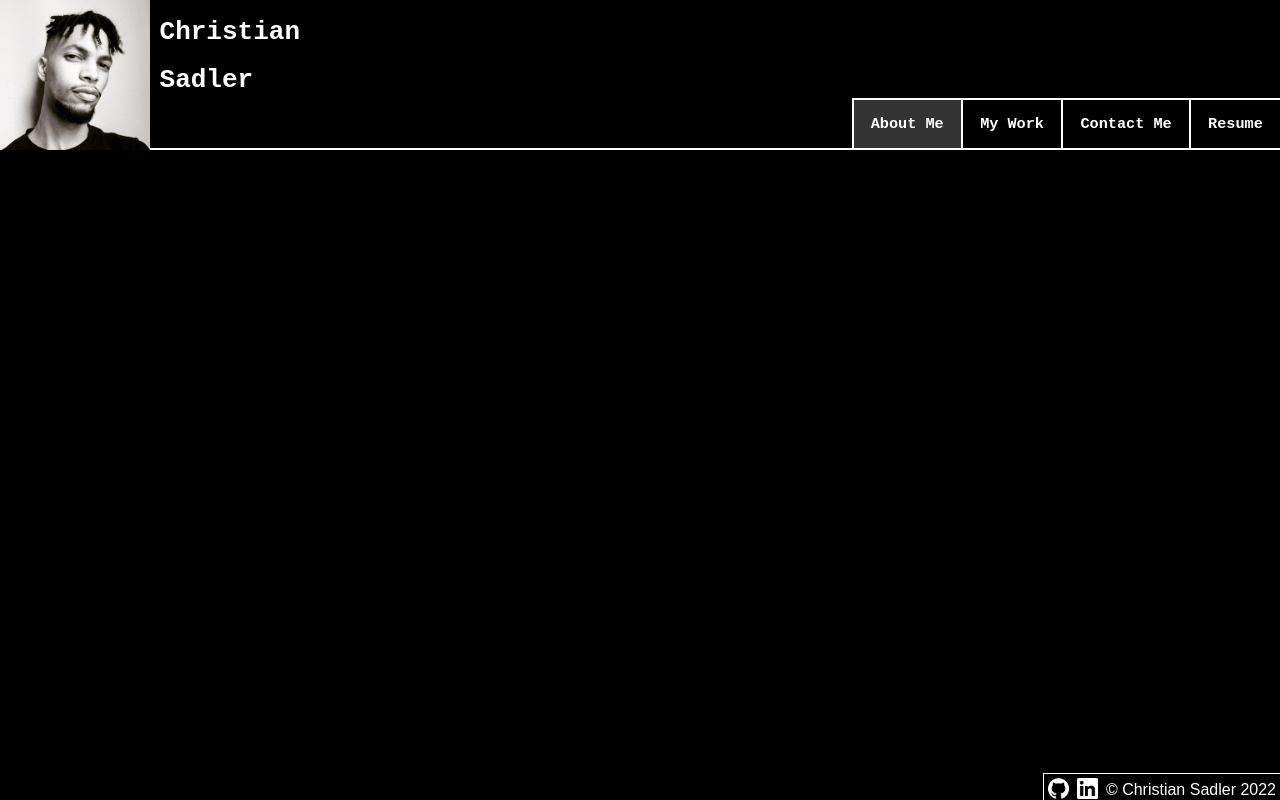
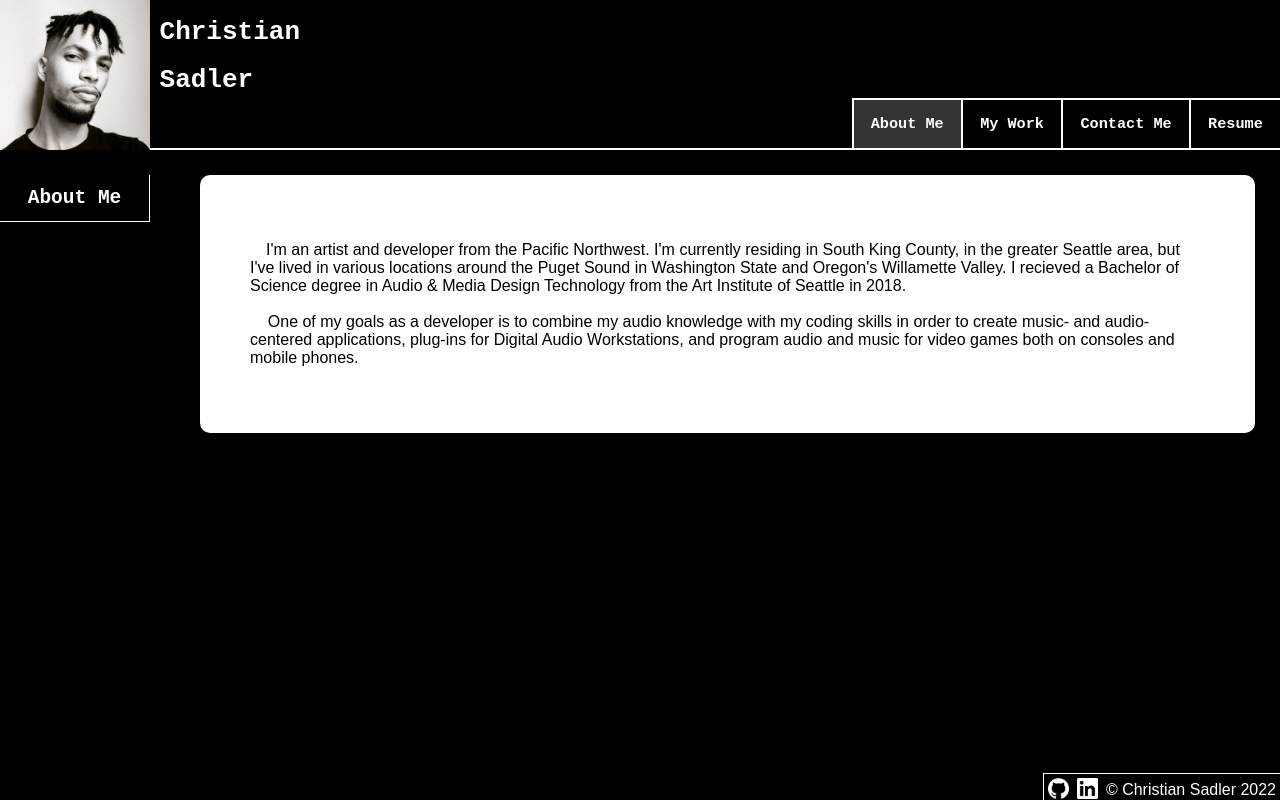
Before and after one commit to Chrisaeus/React-Portfolio, a React (Create React App) app: page / in a window 1280 px wide. Built offline with nearby package versions, Linux system fonts and the light colour scheme.

Commit message:
Added old project cards to portfolio page (commented out all but first), added template json file for populating projects

```diff
--- a/src/App.js
+++ b/src/App.js
@@ -32,7 +32,7 @@ function App() {
   return (
     <>
       <Header currentPage={currentPage} handlePageChange={handlePageChange} />
-
+      {renderPage()}
       <Footer />
     </>
   );
--- a/src/components/Project.js
+++ b/src/components/Project.js
@@ -0,0 +1,5 @@
+import React from 'react';
+
+export default function Project() {
+
+};
--- a/src/components/pages/AboutMe.js
+++ b/src/components/pages/AboutMe.js
@@ -1,5 +1,24 @@
 import React from 'react';
 
 export default function AboutMe() {
+const styleIndent = {
+    textIndent: '1em'
+};
 
+    return (
+        <>
+            <span className="headerPad" id="aboutMeScroll"></span>
+            <section className="cardSec" id="aboutMe">
+                <aside className="sideTitle">
+                    <h2>About Me</h2>
+                </aside>
+                <div className="cardContent">
+                    <p style={styleIndent}> I'm an artist and developer from the Pacific Northwest. I'm currently residing in South King County, in the greater Seattle area, but I've lived in various locations around the Puget Sound in Washington State and Oregon's Willamette Valley. I recieved a Bachelor of Science degree in Audio & Media Design Technology from the Art Institute of Seattle in 2018.
+                        <br/><br/>
+                        &nbsp;&nbsp;&nbsp;&nbsp;One of my goals as a developer is to combine my audio knowledge with my coding skills in order to create music- and audio-centered applications, plug-ins for Digital Audio Workstations, and program audio and music for video games both on consoles and mobile phones.
+                    </p>
+                </div>
+            </section>
+        </>
+    );
 };
--- a/src/components/pages/Contact.js
+++ b/src/components/pages/Contact.js
@@ -0,0 +1,5 @@
+import React from 'react';
+
+export default function Contact() {
+
+};
--- a/src/components/pages/Portfolio.js
+++ b/src/components/pages/Portfolio.js
@@ -0,0 +1,36 @@
+import React from 'react';
+
+export default function Portfolio() {
+    return (
+        <>
+            <span className="headerPad" id="myWorkScroll"></span>
+            <section className="cardSec" id="myWork">
+                <aside className="sideTitle">
+                    <h2>My Work</h2>
+                </aside>
+                <div id="workList" className="cardContent">
+                    <a href="https://allout004.github.io/GroupProject1/" id="interActor" className="card" title="InterActor">
+                        <object className="gitHub"><a href="https://github.com/Allout004/GroupProject1"></a></object>
+                        <span className="cardTitle">InterActor</span>
+                    </a>
+                    {/* <a href="https://github.com/Chrisaeus/README-Generator" title="README Generator" id="readmeGenerator" class="card">
+                        <object class="gitHub"><a href="https://github.com/Chrisaeus/README-Generator"></a></object>
+                        <span class="cardTitle">README Generator</span>
+                    </a>
+                    <a href="https://github.com/Chrisaeus/E-Commerce-Back-End" title="E-Commerce Back End" id="eCommerceBackEnd" class="card">
+                        <object class="gitHub"><a href="https://github.com/Chrisaeus/E-Commerce-Back-End"></a></object>
+                        <span class="cardTitle">E-Commerce Back End</span>
+                    </a>
+                    <a href="https://powerful-bastion-50177.herokuapp.com/" id="noteTaker" title="Note Taker" class="card">
+                        <object class="gitHub"><a href="https://github.com/Chrisaeus/Note-Taker"></a></object>
+                        <span class="cardTitle">Note Taker</span>
+                    </a>
+                    <a href="https://chrisaeus.github.io/Weather-Dashboard/" id="weatherDashboard" title="Weather Dashboard" class="card">
+                        <object class="gitHub"><a href="https://github.com/Chrisaeus/Weather-Dashboard"></a></object>
+                        <span class="cardTitle">Weather Dashboard</span>
+                    </a> */}
+                </div>
+            </section>
+        </>
+    );
+};
--- a/src/components/pages/Resume.js
+++ b/src/components/pages/Resume.js
@@ -0,0 +1,5 @@
+import React from 'react';
+
+export default function Resume() {
+
+};
--- a/src/index.css
+++ b/src/index.css
@@ -120,7 +120,7 @@ margin-inline-end: 1em;
 .headerPad {
 display: block;
 height: 150px;
-margin-top: -150px;
+/* margin-top: -150px; */
 visibility: hidden;
 }
 
```
Also changed, not shown: src/assets/documents/projects.json (added, +13 -0 lines).
